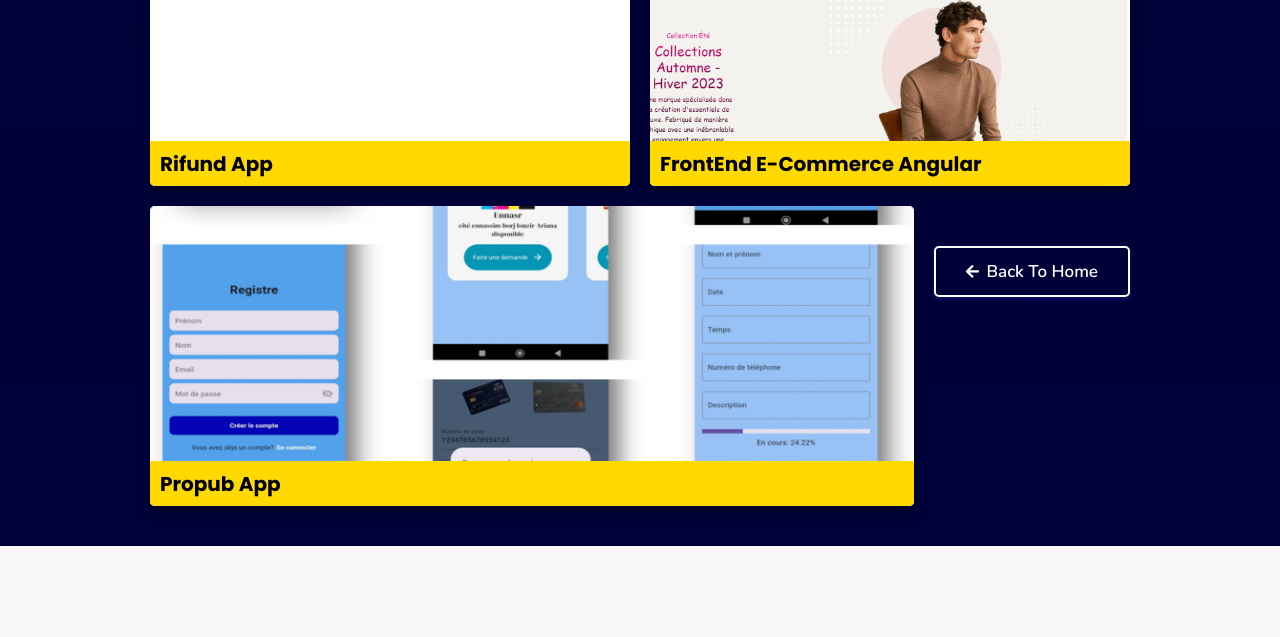
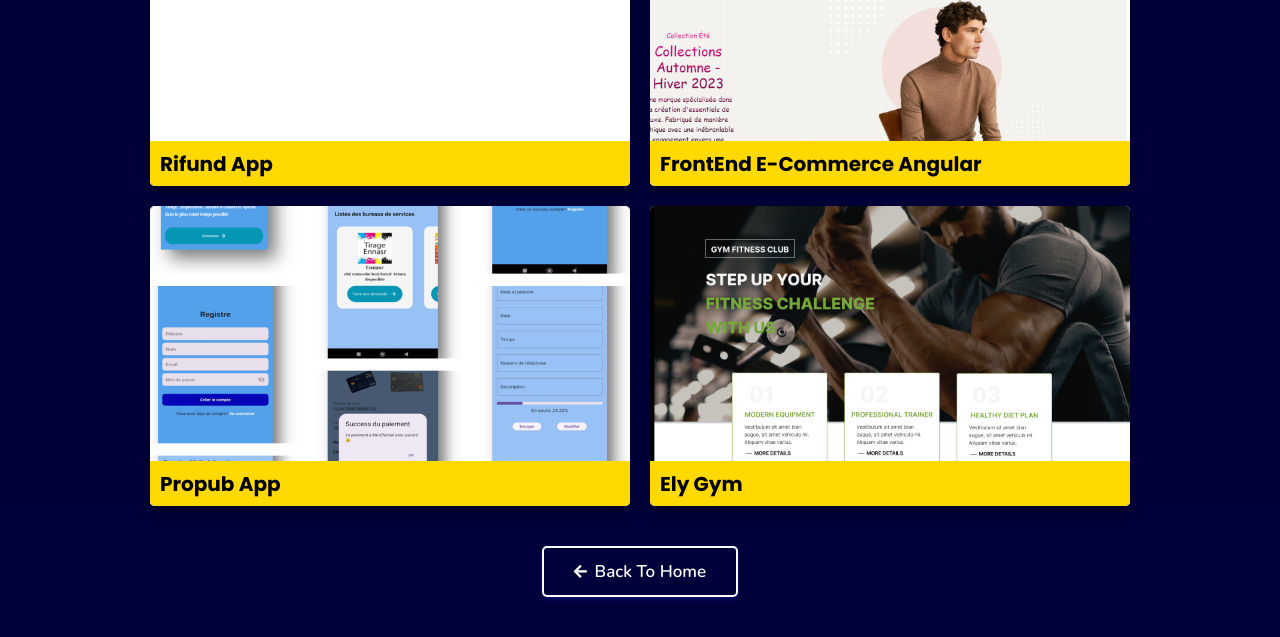
Before and after one commit to inssafkhadhraoui7/Portfelio_insaf, a plain HTML site: page projects/project.html in a window 1280 px wide. Shown: the part 597-1234 px from the top of the page. Before the commit the page ends 1143 px from the top, so only its background shows below. Drawn offline with nearby package versions, Linux system fonts and the light colour scheme.

Commit message:
last version

```diff
--- a/projects/project.html
+++ b/projects/project.html
@@ -119,21 +119,21 @@
       </div>
 
       <!-- Add more boxes if needed -->
-      <!-- <div class="box tilt">
-        <img src="./../assets/images/projects/sample.jpg" alt="Sample Project">
+      <div class="box tilt">
+        <img src="./../assets/images/projects/elygym.png" alt="Sample Project">
         <div class="content">
           <div class="tag">
-            <h3>Sample Project</h3>
+            <h3>Ely Gym </h3>
           </div>
           <div class="desc">
-            <p>Description of another project. Explore the code on GitHub.</p>
+            <p>Design website to manage and track gym  . Explore the code on Figma.</p>
             <div class="btns">
-              <a href="#" class="btn" target="_blank">Code <i class="fas fa-code"></i></a>
+              <a href="https://www.figma.com/design/nSz34aK8DUhCd8CwMYLHDH/Untitled?node-id=0-1&t=sLBzjejEHxquwTOE-0" class="btn" target="_blank">Code <i class="fas fa-code"></i></a>
             </div>
           </div>
         </div>
       </div>
-    </div> -->
+    </div>
 
 
     <div class="backbtn">
```
Also changed, not shown: assets/images/projects/elygym.png (added).
